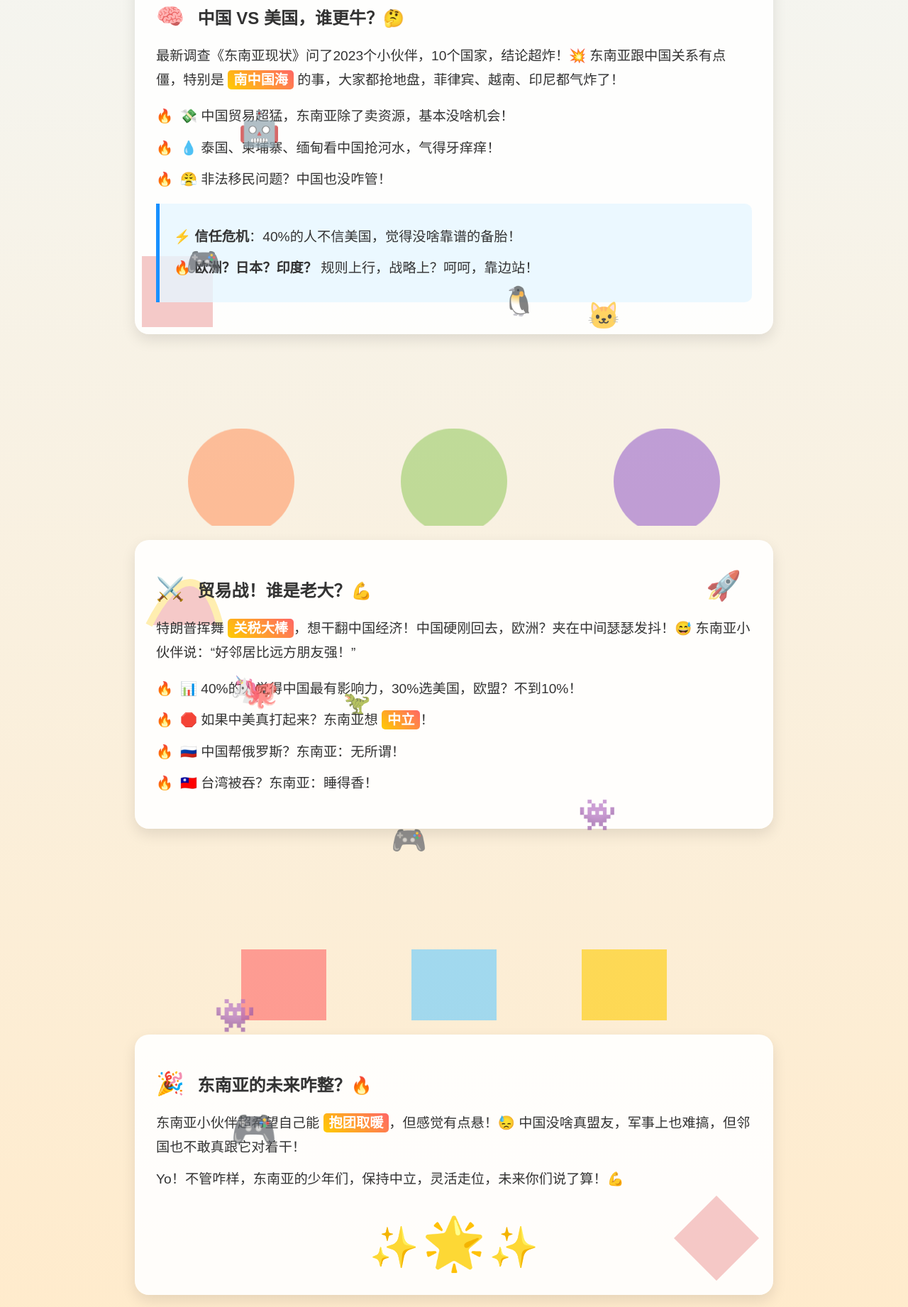
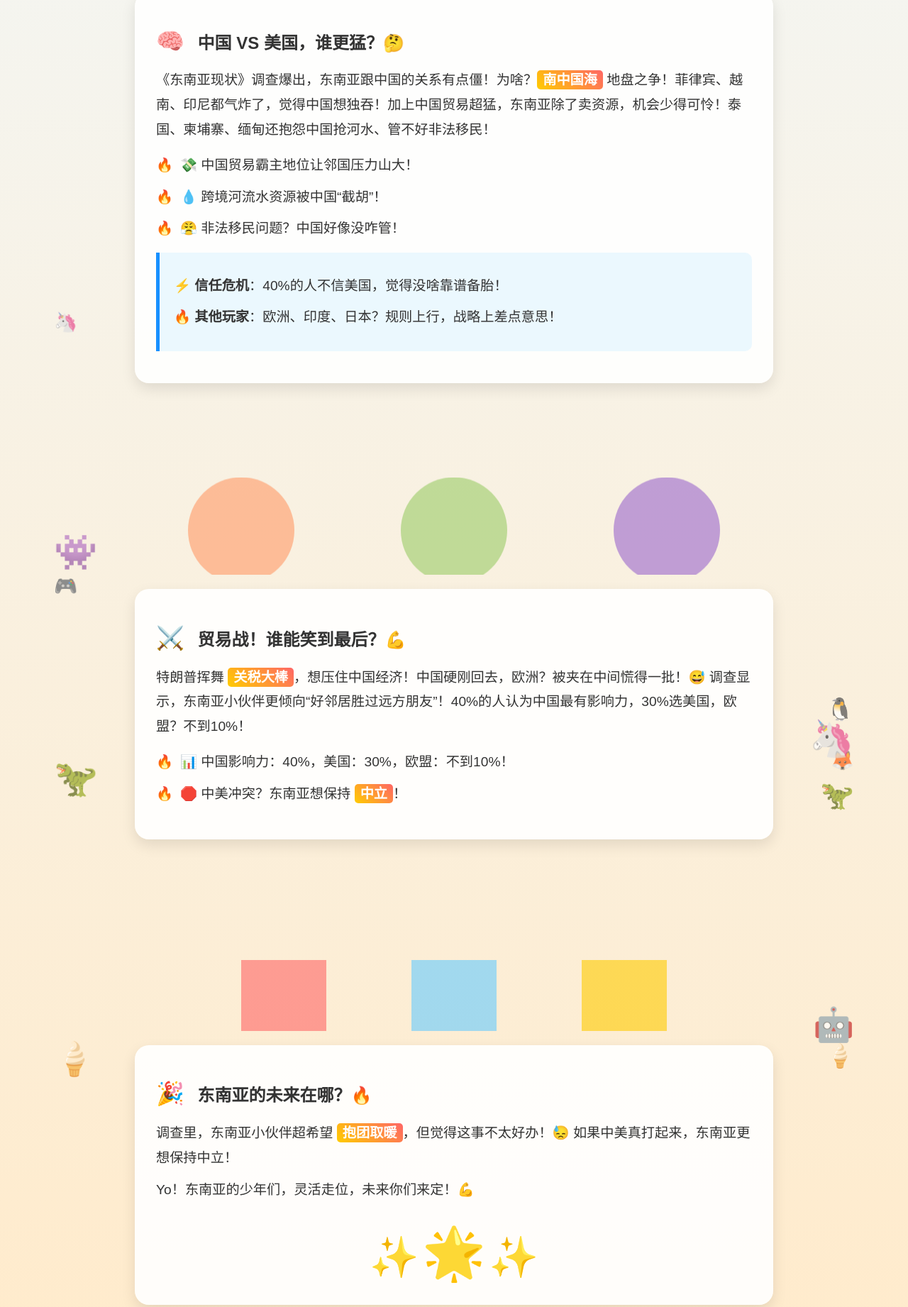
Before and after one commit to formformer/holslag, a plain HTML site: page index.html in a window 1280 px wide. Shown: the part 857-2699 px from the top of the page at 71% size. Drawn offline with Linux system fonts and the light colour scheme.

Commit message:
Update index.html

```diff
--- a/index.html
+++ b/index.html
@@ -3,7 +3,7 @@
 <head>
     <meta charset="UTF-8">
     <meta name="viewport" content="width=device-width, initial-scale=1.0, viewport-fit=cover">
-    <title>🔥 超炸 TikTok 风东南亚国际局势！🌏</title>
+    <title>🔥 东南亚局势超炸解析！🌏</title>
     <style>
         body {
             font-family: 'PingFang SC', 'Microsoft YaHei', sans-serif;
@@ -13,6 +13,7 @@
             color: #333;
             overflow-x: hidden;
             -webkit-overflow-scrolling: touch; /* Smooth scrolling on iOS */
+            touch-action: pan-y; /* Optimize touch scrolling */
         }
 
         .container {
@@ -27,8 +28,7 @@
             text-align: center;
             font-size: 2.8rem;
             text-shadow: 3px 3px 6px rgba(0,0,0,0.2);
-            position: sticky;
-            top: 20px;
+            margin: 30px 0;
             z-index: 10;
         }
 
@@ -50,7 +50,7 @@
         .scroll-anim {
             opacity: 0;
             transform: translateY(100px);
-            transition: opacity 0.6s ease-out, transform 0.6s ease-out;
+            transition: opacity 0.8s ease-out, transform 0.8s ease-out;
         }
 
         .scroll-anim.visible {
@@ -61,9 +61,10 @@
         .scroll-svg {
             position: absolute;
             opacity: 0.6;
-            transition: transform 0.2s ease-out, fill 0.5s ease-out;
+            transition: transform 0.4s ease-out, fill 0.8s ease-out;
             z-index: -1;
-            will-change: transform, fill; /* Optimize for iOS */
+            will-change: transform, fill; /* Optimize for iOS/Android */
+            -webkit-transform: translateZ(0); /* Force hardware acceleration */
         }
 
         .highlight {
@@ -108,31 +109,34 @@
         }
 
         .color-shift {
-            transition: fill 0.5s ease-out;
+            transition: fill 0.8s ease-out;
+            -webkit-transition: fill 0.8s ease-out; /* For Android */
         }
 
         .floating-emoji {
             position: absolute;
             font-size: 2.5rem;
             opacity: 0.7;
-            transition: transform 0.2s ease-out;
+            transition: transform 0.4s ease-out;
+            will-change: transform;
+            -webkit-transform: translateZ(0); /* Force hardware acceleration */
         }
     </style>
 </head>
 <body>
     <div class="container">
-        <h1>🤯 东南亚国际局势 TikTok 爆款解析！🚀</h1>
+        <h1>🤯 东南亚局势超炸解析！🚀</h1>
 
         <div class="section scroll-anim">
-            <div class="floating-emoji" style="top: 10%; left: 5%;">🌈</div>
-            <div class="floating-emoji" style="top: 20%; right: 10%;">✨</div>
-            <h2><span class="emoji">🌏</span> Yo！东南亚咋跟大国掰手腕？😎</h2>
-            <p>东南亚的小伙伴们，面对隔壁 <strong class="highlight">中国</strong> 这个超级大佬，咋整？是抱大腿？还是拉帮结派？或者找远方的 <strong class="highlight">美国</strong> 来battle？这话题在国际关系圈子里吵翻天了！🔥</p>
+            <div class="floating-emoji" style="top: 10%; left: -10%;" data-anim-type="slide-x">🌈</div>
+            <div class="floating-emoji" style="top: 20%; right: -10%;" data-anim-type="rotate">✨</div>
+            <h2><span class="emoji">🌏</span> 嘿！东南亚咋跟大国过招？😎</h2>
+            <p>政治学家 <strong class="highlight">Jonathan Holslag</strong> 在 Knack 杂志上甩出猛料，聊东南亚咋应对隔壁 <strong class="highlight">中国</strong> 这个大佬！根据《东南亚现状》调查，2023位小伙伴、10个国家的数据，揭秘了这场国际大戏！🔥 小国是抱大腿、组团抗衡，还是找远方的 <strong class="highlight">美国</strong> 来撑腰？快往下看！</p>
             <div class="fun-fact">
-                <p>⚡ <strong>小国策略</strong>：要么跟大佬混，要么自己组团，或者喊远方大佬来平衡！</p>
-                <p>🔥 <strong>真实情况</strong>：东南亚国家心里慌得一批，既不想全靠中国，也不敢完全信美国！</p>
+                <p>⚡ <strong>核心问题</strong>：小国面对大国崛起，到底咋选边站？</p>
+                <p>🔥 <strong>调查亮点</strong>：东南亚既不想全靠中国，也不完全信美国！</p>
             </div>
-            <svg class="scroll-svg" width="150" height="150" style="top: 0; right: 0;">
+            <svg class="scroll-svg" width="150" height="150" style="top: 0; right: -150px;" data-anim-type="scale">
                 <circle cx="75" cy="75" r="50" fill="#ff6666" class="color-shift" opacity="0.5"/>
             </svg>
         </div>
@@ -140,72 +144,70 @@
         <div class="svg-container">
             <svg viewBox="0 0 600 250" xmlns="http://www.w3.org/2000/svg">
                 <path id="wavePath" fill="none" stroke="#ddd" d="M0,125 C150,50 450,200 600,125"/>
-                <circle cx="0" cy="125" r="20" fill="#ffcc00" class="scroll-svg"/>
+                <circle cx="0" cy="125" r="20" fill="#ffcc00" class="scroll-svg" data-anim-type="slide-x"/>
                 <text x="300" y="50" text-anchor="middle" font-size="22" fill="#666">Yo！滑来滑去超带感~</text>
             </svg>
         </div>
 
         <div class="section scroll-anim">
-            <div class="floating-emoji" style="bottom: 15%; left: 8%;">🎮</div>
-            <h2><span class="emoji">🧠</span> 中国 VS 美国，谁更牛？🤔</h2>
-            <p>最新调查《东南亚现状》问了2023个小伙伴，10个国家，结论超炸！💥 东南亚跟中国关系有点僵，特别是 <strong class="highlight">南中国海</strong> 的事，大家都抢地盘，菲律宾、越南、印尼都气炸了！</p>
+            <div class="floating-emoji" style="bottom: 15%; left: -10%;" data-anim-type="slide-y">🎮</div>
+            <h2><span class="emoji">🧠</span> 中国 VS 美国，谁更猛？🤔</h2>
+            <p>《东南亚现状》调查爆出，东南亚跟中国的关系有点僵！为啥？<strong class="highlight">南中国海</strong> 地盘之争！菲律宾、越南、印尼都气炸了，觉得中国想独吞！加上中国贸易超猛，东南亚除了卖资源，机会少得可怜！泰国、柬埔寨、缅甸还抱怨中国抢河水、管不好非法移民！</p>
             <ul>
-                <li>💸 中国贸易超猛，东南亚除了卖资源，基本没啥机会！</li>
-                <li>💧 泰国、柬埔寨、缅甸看中国抢河水，气得牙痒痒！</li>
-                <li>😤 非法移民问题？中国也没咋管！</li>
+                <li>💸 中国贸易霸主地位让邻国压力山大！</li>
+                <li>💧 跨境河流水资源被中国“截胡”！</li>
+                <li>😤 非法移民问题？中国好像没咋管！</li>
             </ul>
             <div class="fun-fact">
-                <p>⚡ <strong>信任危机</strong>：40%的人不信美国，觉得没啥靠谱的备胎！</p>
-                <p>🔥 <strong>欧洲？日本？印度？</strong> 规则上行，战略上？呵呵，靠边站！</p>
+                <p>⚡ <strong>信任危机</strong>：40%的人不信美国，觉得没啥靠谱备胎！</p>
+                <p>🔥 <strong>其他玩家</strong>：欧洲、印度、日本？规则上行，战略上差点意思！</p>
             </div>
-            <svg class="scroll-svg" width="120" height="120" style="bottom: 0; left: 0;">
+            <svg class="scroll-svg" width="120" height="120" style="bottom: 0; left: -120px;" data-anim-type="rotate">
                 <rect x="10" y="10" width="100" height="100" fill="#66ccff" class="color-shift" opacity="0.5"/>
             </svg>
         </div>
 
         <div class="svg-container">
             <svg viewBox="0 0 600 250" xmlns="http://www.w3.org/2000/svg">
-                <circle cx="100" cy="125" r="50" fill="#ff9966" class="scroll-svg"/>
-                <circle cx="300" cy="125" r="50" fill="#99cc66" class="scroll-svg"/>
-                <circle cx="500" cy="125" r="50" fill="#9966cc" class="scroll-svg"/>
+                <circle cx="100" cy="125" r="50" fill="#ff9966" class="scroll-svg" data-anim-type="scale"/>
+                <circle cx="300" cy="125" r="50" fill="#99cc66" class="scroll-svg" data-anim-type="slide-x"/>
+                <circle cx="500" cy="125" r="50" fill="#9966cc" class="scroll-svg" data-anim-type="slide-y"/>
                 <text x="300" y="200" text-anchor="middle" font-size="22" fill="#666">圆圈跳舞！超嗨！</text>
             </svg>
         </div>
 
         <div class="section scroll-anim">
-            <div class="floating-emoji" style="top: 10%; right: 5%;">🚀</div>
-            <h2><span class="emoji">⚔️</span> 贸易战！谁是老大？💪</h2>
-            <p>特朗普挥舞 <strong class="highlight">关税大棒</strong>，想干翻中国经济！中国硬刚回去，欧洲？夹在中间瑟瑟发抖！😅 东南亚小伙伴说：“好邻居比远方朋友强！”</p>
+            <div class="floating-emoji" style="top: 10%; right: -10%;" data-anim-type="scale">🚀</div>
+            <h2><span class="emoji">⚔️</span> 贸易战！谁能笑到最后？💪</h2>
+            <p>特朗普挥舞 <strong class="highlight">关税大棒</strong>，想压住中国经济！中国硬刚回去，欧洲？被夹在中间慌得一批！😅 调查显示，东南亚小伙伴更倾向“好邻居胜过远方朋友”！40%的人认为中国最有影响力，30%选美国，欧盟？不到10%！</p>
             <ul>
-                <li>📊 40%的人觉得中国最有影响力，30%选美国，欧盟？不到10%！</li>
-                <li>🛑 如果中美真打起来？东南亚想 <strong class="highlight">中立</strong>！</li>
-                <li>🇷🇺 中国帮俄罗斯？东南亚：无所谓！</li>
-                <li>🇹🇼 台湾被吞？东南亚：睡得香！</li>
+                <li>📊 中国影响力：40%，美国：30%，欧盟：不到10%！</li>
+                <li>🛑 中美冲突？东南亚想保持 <strong class="highlight">中立</strong>！</li>
             </ul>
-            <svg class="scroll-svg" width="140" height="140" style="top: 0; left: 0;">
+            <svg class="scroll-svg" width="140" height="140" style="top: 0; left: -140px;" data-anim-type="slide-x">
                 <path d="M20,120 C60,40 100,40 120,120" fill="none" stroke="#ffcc00" stroke-width="10" opacity="0.5" class="color-shift"/>
             </svg>
         </div>
 
         <div class="svg-container">
             <svg viewBox="0 0 600 250" xmlns="http://www.w3.org/2000/svg">
-                <rect x="100" y="100" width="80" height="80" fill="#ff6666" class="scroll-svg"/>
-                <rect x="260" y="100" width="80" height="80" fill="#66ccff" class="scroll-svg"/>
-                <rect x="420" y="100" width="80" height="80" fill="#ffcc00" class="scroll-svg"/>
+                <rect x="100" y="100" width="80" height="80" fill="#ff6666" class="scroll-svg" data-anim-type="rotate"/>
+                <rect x="260" y="100" width="80" height="80" fill="#66ccff" class="scroll-svg" data-anim-type="slide-y"/>
+                <rect x="420" y="100" width="80" height="80" fill="#ffcc00" class="scroll-svg" data-anim-type="scale"/>
                 <text x="300" y="220" text-anchor="middle" font-size="22" fill="#666">方块蹦跶！超带劲！</text>
             </svg>
         </div>
 
         <div class="section scroll-anim">
-            <h2><span class="emoji">🎉</span> 东南亚的未来咋整？🔥</h2>
-            <p>东南亚小伙伴超希望自己能 <strong class="highlight">抱团取暖</strong>，但感觉有点悬！😓 中国没啥真盟友，军事上也难搞，但邻国也不敢真跟它对着干！</p>
-            <p>Yo！不管咋样，东南亚的少年们，保持中立，灵活走位，未来你们说了算！💪</p>
+            <h2><span class="emoji">🎉</span> 东南亚的未来在哪？🔥</h2>
+            <p>调查里，东南亚小伙伴超希望 <strong class="highlight">抱团取暖</strong>，但觉得这事不太好办！😓 如果中美真打起来，东南亚更想保持中立！</p>
+            <p>Yo！东南亚的少年们，灵活走位，未来你们来定！💪</p>
             <div style="text-align: center; margin-top: 30px;">
                 <span style="font-size: 3.5rem;">✨</span>
                 <span style="font-size: 4.5rem;">🌟</span>
                 <span style="font-size: 3.5rem;">✨</span>
             </div>
-            <svg class="scroll-svg" width="160" height="160" style="bottom: 0; right: 0;">
+            <svg class="scroll-svg" width="160" height="160" style="bottom: 0; right: -160px;" data-anim-type="slide-y">
                 <polygon points="80,20 140,80 80,140 20,80" fill="#9966cc" class="color-shift" opacity="0.5"/>
             </svg>
         </div>
@@ -232,21 +234,52 @@
         let scrollTimeout;
         let currentTransform = { svgs: {}, emojis: {} };
 
-        // Initialize transform storage
-        svgs.forEach(svg => currentTransform.svgs[svg.outerHTML] = { translateY: 0, rotate: 0 });
-        emojis.forEach(emoji => currentTransform.emojis[emoji.textContent + emoji.style.left] = { translateY: 0 });
+        // Initialize transform storage with unique IDs
+        svgs.forEach((svg, index) => {
+            currentTransform.svgs[`svg-${index}`] = {
+                baseValue: parseFloat(svg.style.left || svg.style.right || 0),
+                scrollValue: 0,
+                type: svg.dataset.animType,
+                isLeft: svg.style.left !== ''
+            };
+        });
+        emojis.forEach((emoji, index) => {
+            currentTransform.emojis[`emoji-${index}`] = {
+                baseValue: parseFloat(emoji.style.left || emoji.style.right || 0),
+                scrollValue: 0,
+                type: emoji.dataset.animType,
+                isLeft: emoji.style.left !== ''
+            };
+        });
 
         window.addEventListener('scroll', () => {
             const scrollY = window.scrollY;
+            const scrollDelta = scrollY - lastScrollY; // Track scroll direction
             isScrolling = true;
             clearTimeout(scrollTimeout);
 
-            // Smoothly update SVG and emoji positions
-            svgs.forEach(svg => {
-                const translateY = scrollY * 0.1;
-                const rotate = translateY * 0.05;
-                svg.style.transform = `translateY(${translateY}px) rotate(${rotate}deg)`;
-                currentTransform.svgs[svg.outerHTML] = { translateY, rotate };
+            // Update SVG animations
+            svgs.forEach((svg, index) => {
+                const transformData = currentTransform.svgs[`svg-${index}`];
+                const { baseValue, type, isLeft } = transformData;
+                const direction = isLeft ? 1 : -1;
+                let transformValue = transformData.scrollValue + (scrollDelta * (type === 'slide-x' && Math.random() < 0.2 ? 0.5 : 0.3) * direction);
+
+                // Apply different animation types
+                if (type === 'slide-x') {
+                    svg.style.transform = `translateX(${transformValue}px)`;
+                } else if (type === 'slide-y') {
+                    transformValue = transformData.scrollValue + (scrollDelta * 0.2 * direction);
+                    svg.style.transform = `translateY(${transformValue}px)`;
+                } else if (type === 'rotate') {
+                    transformValue = transformData.scrollValue + (scrollDelta * 0.1 * direction);
+                    svg.style.transform = `rotate(${transformValue}deg)`;
+                } else if (type === 'scale') {
+                    transformValue = 1 + (scrollY * 0.0005 * direction);
+                    svg.style.transform = `scale(${transformValue})`;
+                }
+
+                currentTransform.svgs[`svg-${index}`].scrollValue = transformValue;
 
                 // Smooth color gradient
                 const hue = (scrollY % 360);
@@ -255,57 +288,81 @@
                 });
             });
 
-            emojis.forEach(emoji => {
-                const translateY = scrollY * 0.2;
-                emoji.style.transform = `translateY(${translateY}px)`;
-                currentTransform.emojis[emoji.textContent + emoji.style.left] = { translateY };
+            // Update emoji animations
+            emojis.forEach((emoji, index) => {
+                const transformData = currentTransform.emojis[`emoji-${index}`];
+                const { baseValue, type, isLeft } = transformData;
+                const direction = isLeft ? 1 : -1;
+                let transformValue = transformData.scrollValue + (scrollDelta * (type === 'slide-x' && Math.random() < 0.2 ? 0.5 : 0.3) * direction);
+
+                if (type === 'slide-x') {
+                    emoji.style.transform = `translateX(${transformValue}px)`;
+                } else if (type === 'slide-y') {
+                    transformValue = transformData.scrollValue + (scrollDelta * 0.2 * direction);
+                    emoji.style.transform = `translateY(${transformValue}px)`;
+                } else if (type === 'rotate') {
+                    transformValue = transformData.scrollValue + (scrollDelta * 0.1 * direction);
+                    emoji.style.transform = `rotate(${transformValue}deg)`;
+                } else if (type === 'scale') {
+                    transformValue = 1 + (scrollY * 0.0005 * direction);
+                    emoji.style.transform = `scale(${transformValue})`;
+                }
+
+                currentTransform.emojis[`emoji-${index}`].scrollValue = transformValue;
             });
 
             // Detect when scrolling stops
             scrollTimeout = setTimeout(() => {
                 isScrolling = false;
-                // Smoothly reset transforms
-                svgs.forEach(svg => {
-                    svg.style.transition = 'transform 0.3s ease-out';
-                    svg.style.transform = `translateY(0) rotate(0deg)`;
-                    currentTransform.svgs[svg.outerHTML] = { translateY: 0, rotate: 0 };
+                // Smoothly reset transforms to initial positions
+                svgs.forEach((svg, index) => {
+                    svg.style.transition = 'transform 0.6s ease-out';
+                    svg.style.transform = `translateX(0) translateY(0) rotate(0deg) scale(1)`;
+                    currentTransform.svgs[`svg-${index}`].scrollValue = 0;
                 });
-                emojis.forEach(emoji => {
-                    emoji.style.transition = 'transform 0.3s ease-out';
-                    emoji.style.transform = `translateY(0)`;
-                    currentTransform.emojis[emoji.textContent + emoji.style.left] = { translateY: 0 };
+                emojis.forEach((emoji, index) => {
+                    emoji.style.transition = 'transform 0.6s ease-out';
+                    emoji.style.transform = `translateX(0) translateY(0) rotate(0deg) scale(1)`;
+                    currentTransform.emojis[`emoji-${index}`].scrollValue = 0;
                 });
                 // Restore transition timing
                 setTimeout(() => {
                     svgs.forEach(svg => {
-                        svg.style.transition = 'transform 0.2s ease-out, fill 0.5s ease-out';
+                        svg.style.transition = 'transform 0.4s ease-out, fill 0.8s ease-out';
                     });
                     emojis.forEach(emoji => {
-                        emoji.style.transition = 'transform 0.2s ease-out';
+                        emoji.style.transition = 'transform 0.4s ease-out';
                     });
-                }, 300);
-            }, 150);
+                }, 600);
+            }, 200);
 
             lastScrollY = scrollY;
-        }, { passive: true }); // Optimize for iOS
+        }, { passive: true }); // Optimize for iOS/Android
 
         // 随机漂浮表情
         function createFloatingEmoji() {
             const emojis = ['🐶', '🐱', '🐼', '🦄', '🐙', '🦊', '🐧', '🦖', '👾', '🤖', '🎮', '🍕', '🍔', '🍦'];
+            const animTypes = ['slide-x', 'slide-y', 'rotate', 'scale'];
             const emoji = document.createElement('div');
             emoji.className = 'floating-emoji';
             emoji.textContent = emojis[Math.floor(Math.random() * emojis.length)];
+            emoji.dataset.animType = animTypes[Math.floor(Math.random() * animTypes.length)];
 
             const size = Math.random() * 2 + 1.5;
             emoji.style.fontSize = `${size}rem`;
 
-            const left = Math.random() * 80 + 10;
-            const top = Math.random() * 80 + 10;
-            emoji.style.left = `${left}%`;
-            emoji.style.top = `${top}%`;
+            const isLeft = Math.random() > 0.5;
+            const pos = -10; // Start off-screen
+            emoji.style[isLeft ? 'left' : 'right'] = `${pos}%`;
+            emoji.style.top = `${Math.random() * 80 + 10}%`;
 
             document.querySelector('.container').appendChild(emoji);
-            currentTransform.emojis[emoji.textContent + emoji.style.left] = { translateY: 0 };
+            currentTransform.emojis[`emoji-${Object.keys(currentTransform.emojis).length}`] = {
+                baseValue: pos,
+                scrollValue: 0,
+                type: emoji.dataset.animType,
+                isLeft
+            };
         }
 
         for (let i = 0; i < 12; i++) {
```
